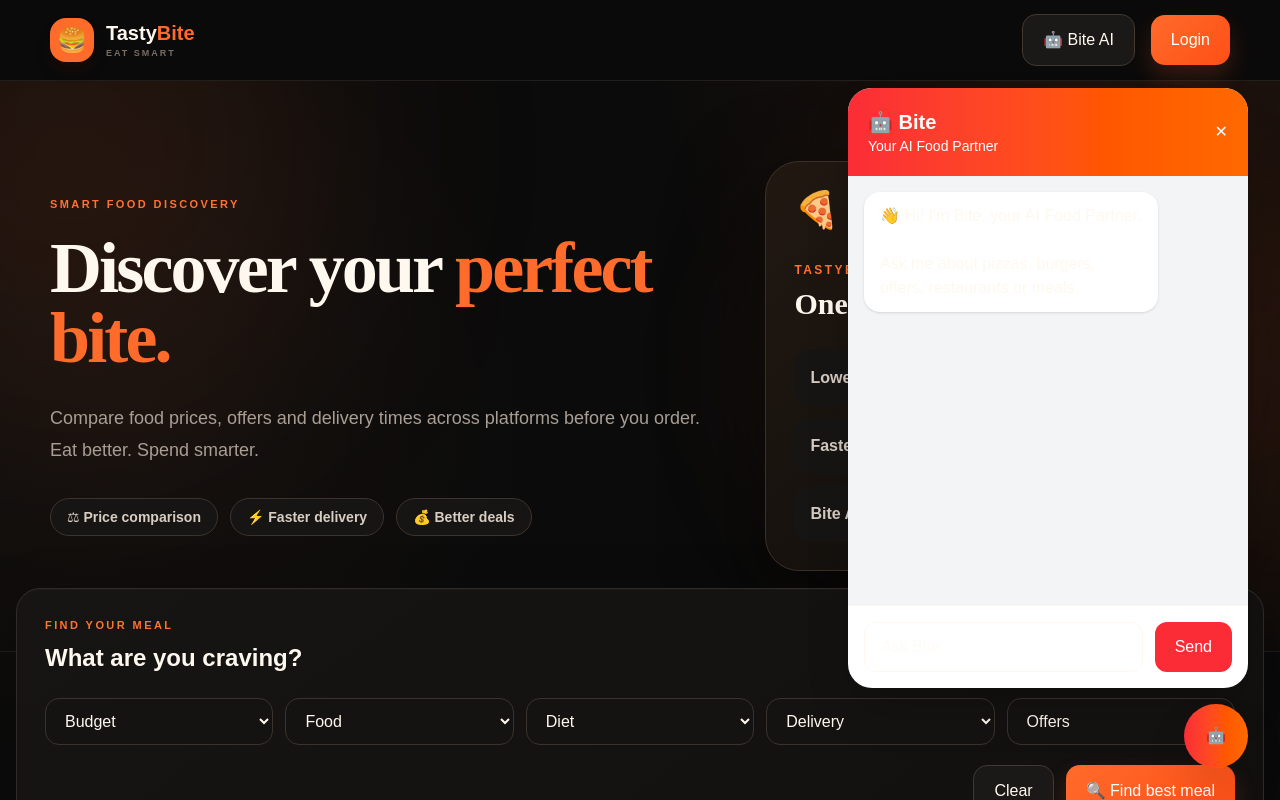
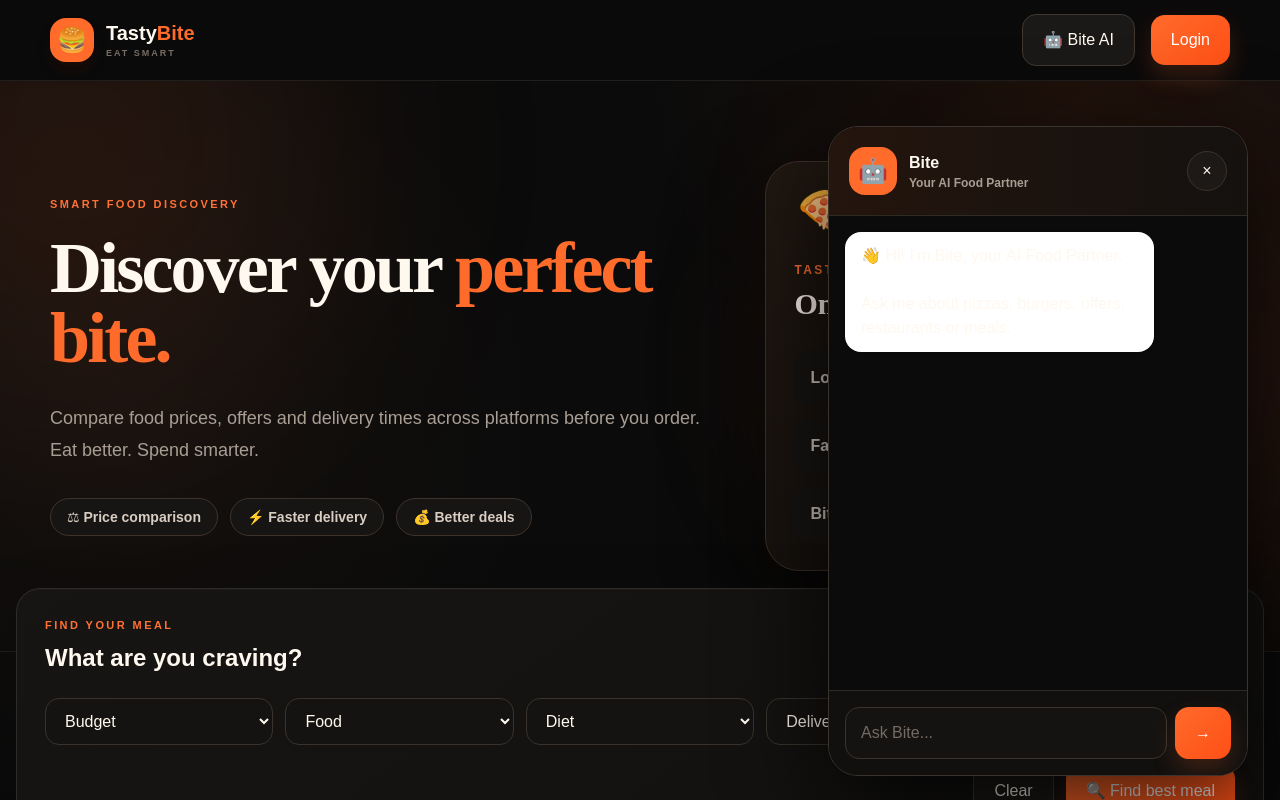
Before and after one commit to Codykush/TastyyBite, a React (Vite) app: page / in a window 1280 px wide. Both pictures are taken after a click on the button "🤖 Bite AI". Shown: the top 800 px of the page. Built offline with nearby package versions, Linux system fonts and the light colour scheme; no server answers.

Commit message:
Polish TastyBite food and AI experience

```diff
--- a/src/components/AIChat.jsx
+++ b/src/components/AIChat.jsx
@@ -1,152 +1,16 @@
-import { useEffect, useRef, useState } from "react";
+import { useEffect,useRef,useState } from "react";
 import ChatMessage from "./ChatMessage";
 import api from "../services/api";
 
-function AIChat({ onClose }) {
-
-    const [messages, setMessages] = useState([
-        {
-            sender: "ai",
-            text:
-                "👋 Hi! I'm Bite, your AI Food Partner.\n\nAsk me about pizzas, burgers, offers, restaurants or meals.",
-        },
-    ]);
-
-    const [input, setInput] = useState("");
-    const [loading, setLoading] = useState(false);
-
-    const chatEndRef = useRef(null);
-
-    useEffect(() => {
-        chatEndRef.current?.scrollIntoView({
-            behavior: "smooth",
-        });
-    }, [messages]);
-
-    const sendMessage = async () => {
-
-        if (!input.trim() || loading) {
-            return;
-        }
-
-        const message = input.trim();
-
-        setMessages((prev) => [
-            ...prev,
-            {
-                sender: "user",
-                text: message,
-            },
-        ]);
-
-        setInput("");
-        setLoading(true);
-
-        try {
-
-            const response = await api.post("/api/chat", {
-                message: message,
-            });
-
-            setMessages((prev) => [
-                ...prev,
-                {
-                    sender: "ai",
-                    text:
-                        response.data?.response ||
-                        "Sorry, I couldn't understand that.",
-                },
-            ]);
-
-        } catch (error) {
-
-            console.error("AI Chat Error:", error);
-
-            setMessages((prev) => [
-                ...prev,
-                {
-                    sender: "ai",
-                    text: "❌ Sorry, Bite is unavailable right now.",
-                },
-            ]);
-
-        } finally {
-            setLoading(false);
-        }
-    };
-
-    return (
-        <div className="fixed bottom-28 right-8 bg-white rounded-3xl shadow-2xl w-[400px] h-[600px] flex flex-col overflow-hidden z-50">
-
-            <div className="bg-gradient-to-r from-red-500 to-orange-500 text-white p-5 flex justify-between">
-
-                <div>
-                    <h2 className="font-bold text-xl">
-                        🤖 Bite
-                    </h2>
-
-                    <p className="text-sm">
-                        Your AI Food Partner
-                    </p>
-                </div>
-
-                <button
-                    onClick={onClose}
-                    className="text-2xl"
-                >
-                    ✕
-                </button>
-
-            </div>
-
-            <div className="flex-1 overflow-y-auto p-4 bg-gray-100">
-
-                {messages.map((msg, index) => (
-                    <ChatMessage
-                        key={index}
-                        sender={msg.sender}
-                        text={msg.text}
-                    />
-                ))}
-
-                {loading && (
-                    <ChatMessage
-                        sender="ai"
-                        text="Thinking... 🤔"
-                    />
-                )}
-
-                <div ref={chatEndRef}></div>
-
-            </div>
-
-            <div className="p-4 border-t flex gap-3">
-
-                <input
-                    value={input}
-                    onChange={(e) => setInput(e.target.value)}
-                    onKeyDown={(e) => {
-                        if (e.key === "Enter") {
-                            sendMessage();
-                        }
-                    }}
-                    className="flex-1 border rounded-xl px-4 py-3"
-                    placeholder="Ask Bite..."
-                    disabled={loading}
-                />
-
-                <button
-                    onClick={sendMessage}
-                    disabled={loading}
-                    className="bg-red-500 hover:bg-red-600 disabled:bg-gray-400 text-white px-5 rounded-xl"
-                >
-                    {loading ? "..." : "Send"}
-                </button>
-
-            </div>
-
-        </div>
-    );
+function AIChat({onClose}){
+    const [messages,setMessages]=useState([{sender:"ai",text:"👋 Hi! I'm Bite, your AI Food Partner.\n\nAsk me about pizzas, burgers, offers, restaurants or meals."}]);
+    const [input,setInput]=useState("");const [loading,setLoading]=useState(false);const chatEndRef=useRef(null);
+    useEffect(()=>{chatEndRef.current?.scrollIntoView({behavior:"smooth"})},[messages]);
+    const sendMessage=async()=>{if(!input.trim()||loading)return;const message=input.trim();setMessages(prev=>[...prev,{sender:"user",text:message}]);setInput("");setLoading(true);try{const response=await api.post("/api/chat",{message});setMessages(prev=>[...prev,{sender:"ai",text:response.data?.response||"Sorry, I couldn't understand that."}])}catch(error){console.error("AI Chat Error:",error);setMessages(prev=>[...prev,{sender:"ai",text:"❌ Sorry, Bite is unavailable right now."}])}finally{setLoading(false)}};
+    return <div className="fixed bottom-6 right-4 z-[99999] flex h-[650px] w-[calc(100vw-32px)] max-w-[420px] flex-col overflow-hidden rounded-[30px] border border-[#3b332d] bg-[#0d0d0d] shadow-[0_30px_100px_rgba(0,0,0,.8)] sm:right-8">
+        <div className="shrink-0 border-b border-[#302a25] bg-gradient-to-r from-[#24150d] to-[#14110f] p-5"><div className="flex items-center justify-between"><div className="flex items-center gap-3"><div className="flex h-12 w-12 items-center justify-center rounded-2xl bg-[#ff6b2b] text-2xl">🤖</div><div><h2 className="font-black text-[#fff8ef]">Bite</h2><p className="text-xs font-semibold text-[#a99e94]">Your AI Food Partner</p></div></div><button type="button" onClick={onClose} className="flex h-10 w-10 items-center justify-center rounded-full border border-[#3b332d] bg-[#1c1917] text-xl text-[#fff8ef]">×</button></div></div>
+        <div className="flex-1 overflow-y-auto bg-[#0b0b0b] p-4">{messages.map((msg,index)=><ChatMessage key={index} sender={msg.sender} text={msg.text}/>)}{loading&&<ChatMessage sender="ai" text="Bite is thinking... 🤔"/>}<div ref={chatEndRef}/></div>
+        <div className="border-t border-[#302a25] bg-[#11100f] p-4"><div className="flex gap-2"><input value={input} onChange={e=>setInput(e.target.value)} onKeyDown={e=>{if(e.key==="Enter")sendMessage()}} className="tb-input" placeholder="Ask Bite..." disabled={loading}/><button type="button" onClick={sendMessage} disabled={loading} className="tb-orange-button px-5 disabled:opacity-50">{loading?"...":"→"}</button></div></div>
+    </div>;
 }
-
 export default AIChat;
```
